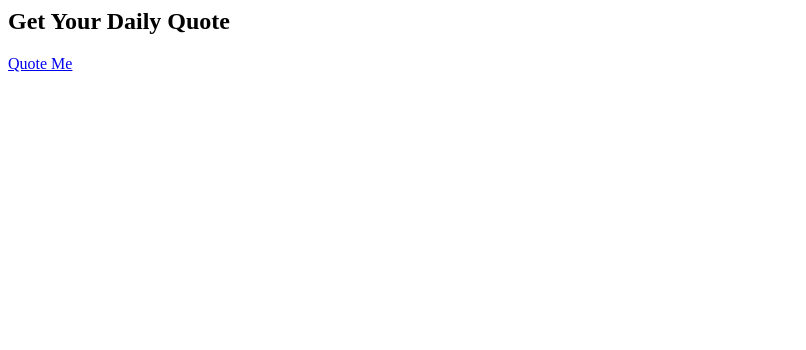
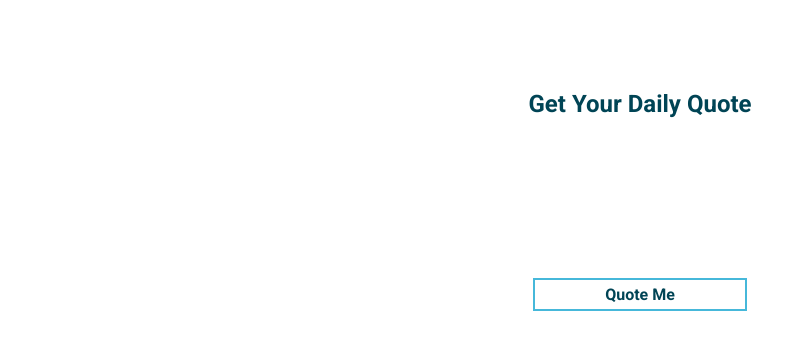
Before and after one commit to girlwhocodes19/girlwhocodes19.github.io, a plain HTML site: page index.html in a window 1280 px wide. Shown: the whole page, without its empty margins (0-806 px from the left). Drawn offline with Linux system fonts and the light colour scheme.

Commit message:
Update index.html

```diff
--- a/index.html
+++ b/index.html
@@ -2,7 +2,7 @@
 <head>
 	<meta charset="UTF-8">
 	<title>Inspirational Quote of the Day</title>
-	<link rel="stylesheet" href="quote.css">
+	<link rel="stylesheet" href="styles.css">
 	<link href='https://fonts.googleapis.com/css?family=Roboto:400,700' rel='stylesheet' type='text/css'>
 	<script src="jquery-1.11.2.min.js" type="text/javascript"></script>
 </head>
```
